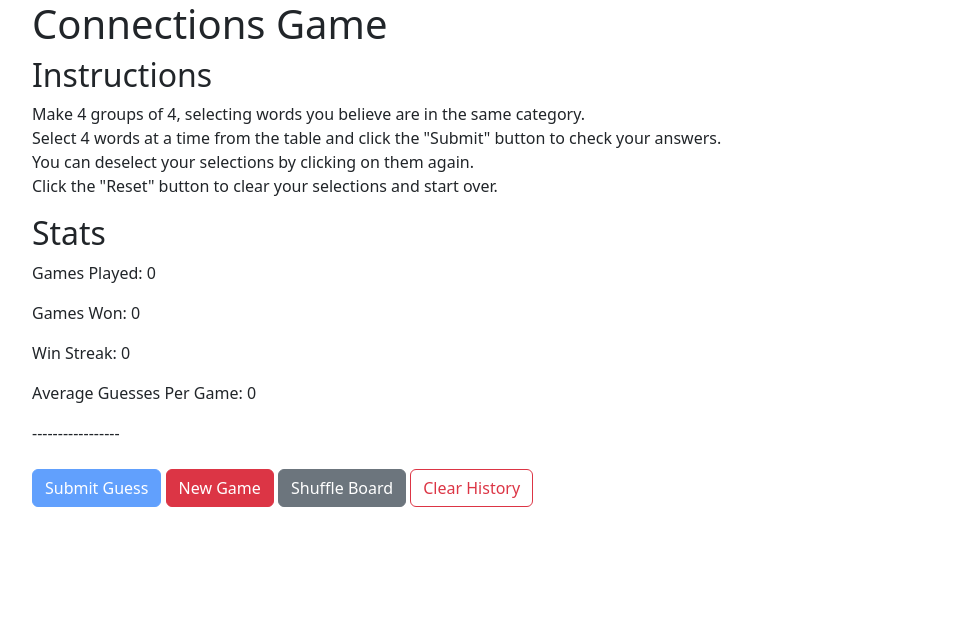
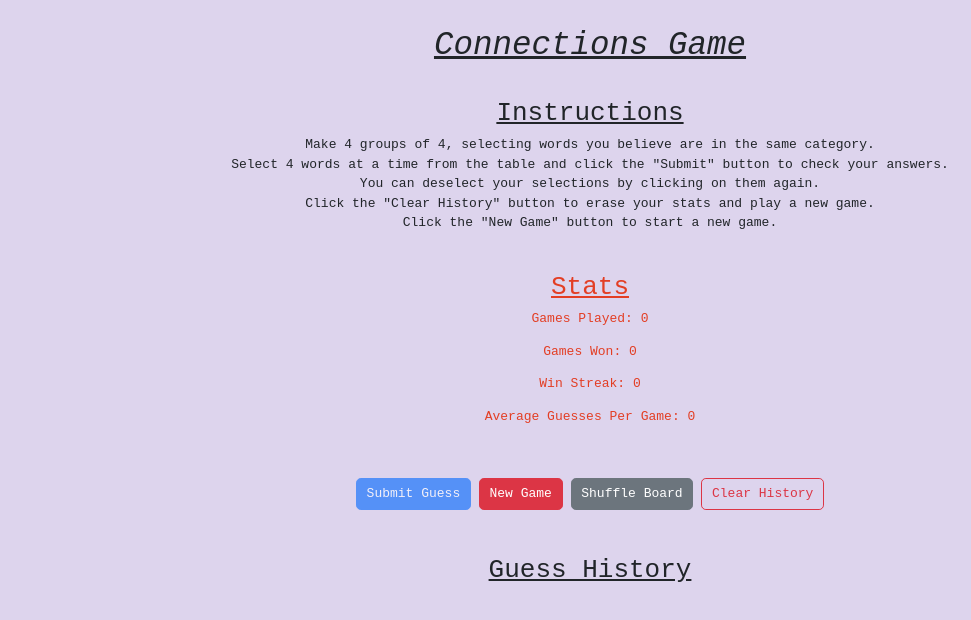
Before and after one commit to maseelshah22/Connections, a plain HTML site: page index.html in a window 1280 px wide. Shown: the whole page, without its empty margins (50-1021 px from the left). Drawn offline with nearby package versions, Linux system fonts and the light colour scheme; no server answers.

Commit message:
style changes

```diff
--- a/game_function.js
+++ b/game_function.js
@@ -324,7 +324,7 @@ function submitHandler() {
 				subWords[2] +
 				", " +
 				subWords[3] +
-				"<br> You Had " +
+				" <br> You Had " +
 				maxSim +
 				" Words From The Same Category";
 
@@ -353,7 +353,7 @@ function showHistory() {
 
 	let history = JSON.parse(localStorage.getItem("history"));
 	history.forEach((guess) => {
-		const histItem = document.createElement("li");
+		const histItem = document.createElement("p");
 		histItem.innerHTML = guess;
 		histElement.appendChild(histItem);
 	});
--- a/index.html
+++ b/index.html
@@ -50,11 +50,13 @@
                 <p>Make 4 groups of 4, selecting words you believe are in the same category.
                     <br>Select 4 words at a time from the table and click the "Submit" button to check your answers.
                     <br>You can deselect your selections by clicking on them again.
-                    <br>Click the "Reset" button to clear your selections and start over.
+                    <br>Click the "Clear History" button to erase your stats and play a new game.
+                    <br> Click the "New Game" button to start a new game.
                 </p>
             </div>
 
             <div class="stats">
+
                 <h2>Stats</h2>
                 <p>Games Played: <span id="gamesPlayed">0</span></p>
                 <p>Games Won: <span id="gamesWon">0</span></p>
@@ -62,18 +64,18 @@
                 <p>Average Guesses Per Game: <span id="avgGuess">0</span></p>
             </div>
             <div class="playSection">
-                ----------------- <br>
+                <br>
 
                 <div id="gameboard">
                     <script type="text/javascript">
                         function init() {
-                            if (localStorage.getItem("board") == false || localStorage.getItem("board") == null){
+                            if (localStorage.getItem("board") == false || localStorage.getItem("board") == null) {
                                 setUpNewGame();
                                 //console.log("Loaded from local storage");
                             }
-                            else{
+                            else {
                                 let cat = JSON.parse(localStorage.getItem("json"));
-                               //console.log("cat",cat);
+                                //console.log("cat",cat);
                                 createTable(cat);
                                 stats();
                                 showHistory();
@@ -91,9 +93,12 @@
                     <button id="shuffle" class="btn btn-secondary">Shuffle Board</button>
                     <button id="clearButton" class="btn btn-outline-danger">Clear History</button>
                 </div>
+                <div class="guessHeader">
+                    <br>
+                    <h2>Guess History</h2>
+                    <div id="guessHistory">
 
-                <div id="guessHistory">
-                    Guess History Will Go Here
+                    </div>
                 </div>
             </div>
 
--- a/main.css
+++ b/main.css
@@ -1,20 +1,70 @@
-.board{
-    width: 100%; /* Set the table width */
-    border-collapse: collapse; /* Collapse borders for a clean look */
+* {
+	text-align: center;
+	justify-content: center;
+    font-family: monospace;
+
+
+}
+
+p{
+    font-size: 1rem;
+}
+
+h1{
+    padding-top: 2rem;
+    color: black;
+    font-family: monospace;
+    font-weight: bold;
+    font-size: 5rem;
+    font-style: italic;
+    text-decoration: underline;
+
+
+}
+h2{
+    padding-top: 2rem;
+    text-decoration: underline;
+}
+html, body {
+    min-height: 100%;
+    margin: 0;
+    background-color: rgb(221, 212, 237) !important;
+  }
+
+
+#guessHistory {
+
+	color: rgb(50, 103, 211);
+    font-size: 1.4rem;
+}
+
+.board {
+	width: 100%;
+
 	table-layout: fixed; /* Use fixed layout for even column widths */
 }
-td{
+td {
 	background-color: lavenderblush;
+    color: black;
+    font-family:  monospace;
+    font-weight: bold;
 }
 .board td {
-    border: 1px solid #000;
+	border: 1.5px solid #000;
 	text-align: center;
 	cursor: pointer;
 	width: 25%;
 	height: 50px;
-
+    color:rgb(94, 160, 160);
+    /* color: rgb(50, 103, 211); */
+    font-size: 1.2rem;
 }
 
 .board td.selected {
 	background-color: lightgray;
 }
+
+.stats{
+    color: rgb(227, 62, 36);
+    font-size: 1.2rem;
+}
```
Lines whose indentation alone changed are shown as unchanged.
